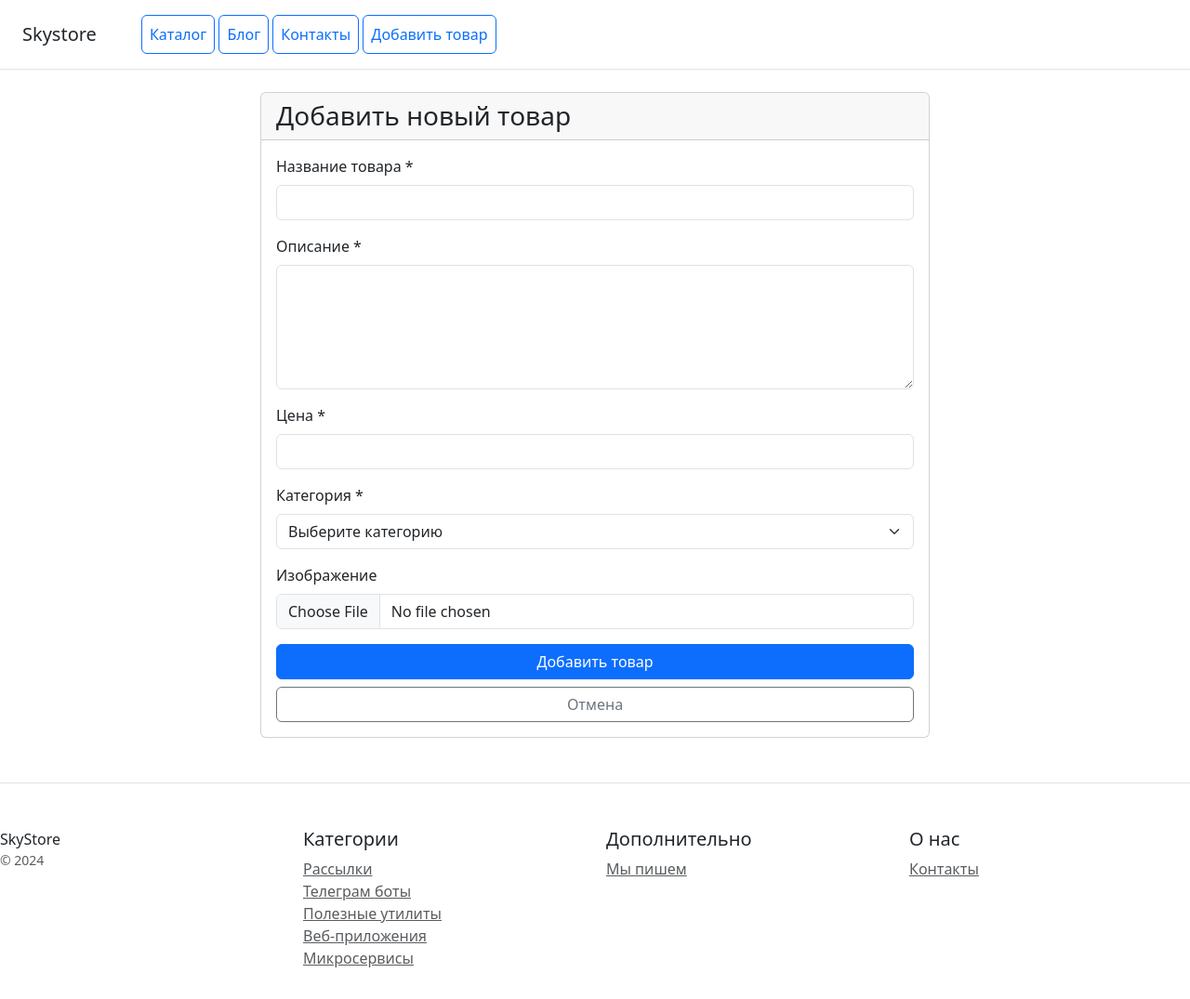
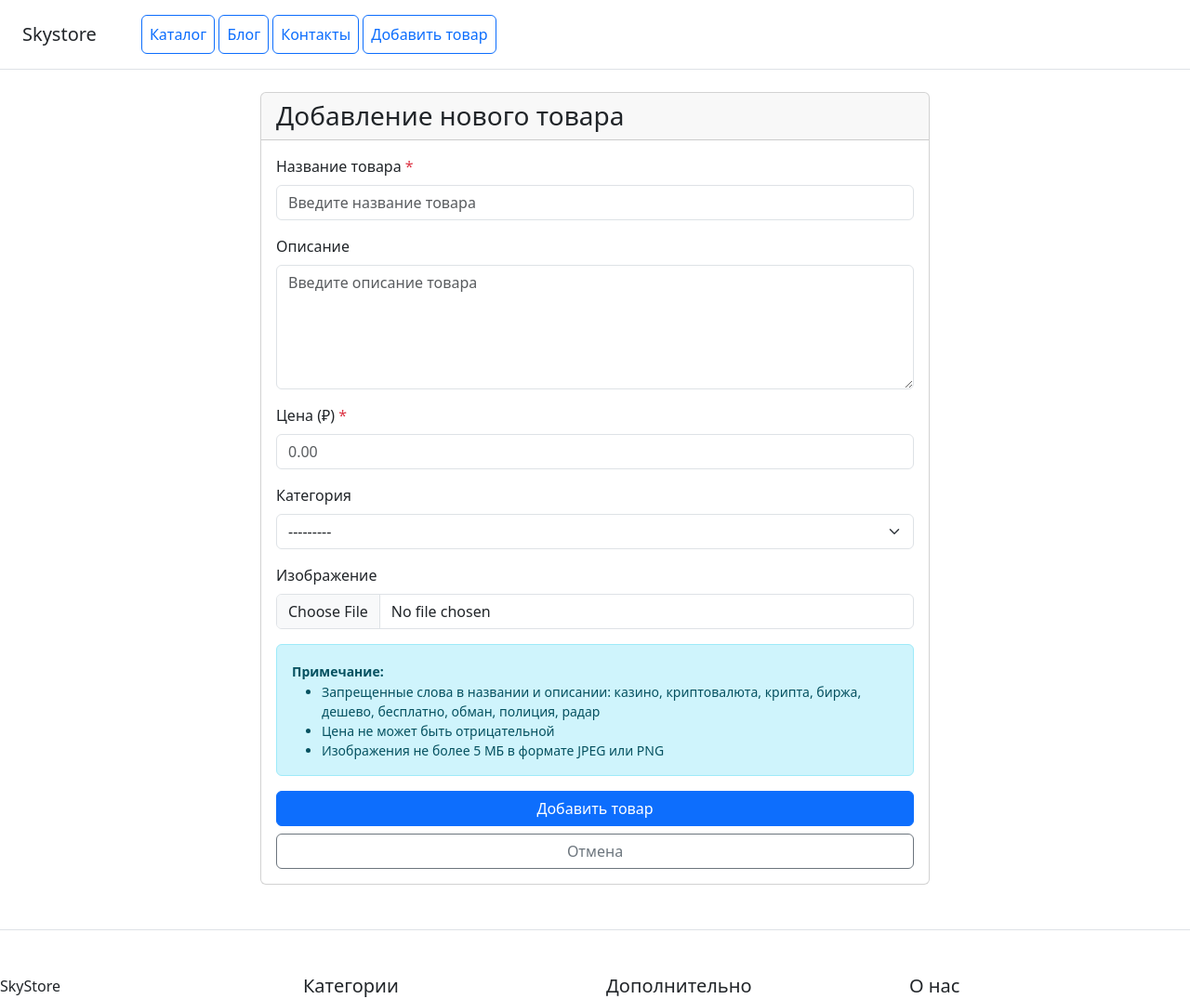
Before and after one commit to Olderman83/Inter_Market, a Django app: page /product/add/ in a window 1280 px wide. Shown: the top 1075 px of the page at 93% size. Before the commit the page ends 1041 px from the top, so only its background shows below. Run offline with Django 5.2, Linux system fonts and the light colour scheme; data comes from the database, SQL or seed files in the repository.

Commit message:
NEW_Dajango11

```diff
--- /dev/null
+++ b/catalog/forms.py
@@ -0,0 +1,156 @@
+from django import forms
+from django.core.exceptions import ValidationError
+from django.core.files.images import get_image_dimensions
+from .models import Product
+
+# Запрещенные слова (вынесены в константу)
+FORBIDDEN_WORDS = ['казино', 'криптовалюта', 'крипта', 'биржа',
+                   'дешево', 'бесплатно', 'обман', 'полиция', 'радар']
+
+
+class ProductForm(forms.ModelForm):
+    """Форма для создания и редактирования продукта с валидацией"""
+
+    class Meta:
+        model = Product
+        fields = ['name', 'description', 'price', 'category', 'image']
+        labels = {
+            'name': 'Название товара',
+            'description': 'Описание',
+            'price': 'Цена (₽)',
+            'category': 'Категория',
+            'image': 'Изображение',
+        }
+        widgets = {
+            'name': forms.TextInput(attrs={
+                'class': 'form-control',
+                'placeholder': 'Введите название товара'
+            }),
+            'description': forms.Textarea(attrs={
+                'class': 'form-control',
+                'rows': 5,
+                'placeholder': 'Введите описание товара'
+            }),
+            'price': forms.NumberInput(attrs={
+                'class': 'form-control',
+                'placeholder': '0.00',
+                'step': '0.01',
+                'min': '0'
+            }),
+            'category': forms.Select(attrs={
+                'class': 'form-select'
+            }),
+            'image': forms.ClearableFileInput(attrs={
+                'class': 'form-control',
+                'accept': 'image/jpeg,image/png'
+            }),
+        }
+
+    def __init__(self, *args, **kwargs):
+        """Добавляем стилизацию для всех полей (Задание 3)"""
+        super().__init__(*args, **kwargs)
+
+        # Добавляем классы Bootstrap ко всем полям, которые еще не имеют своих классов
+        for field_name, field in self.fields.items():
+            if field_name not in ['category']:  # у category уже есть класс form-select
+                if 'class' in field.widget.attrs:
+                    field.widget.attrs['class'] += ' form-control'
+                else:
+                    field.widget.attrs['class'] = 'form-control'
+
+            # Добавляем валидацию для всех полей
+            if field.required:
+                field.widget.attrs['required'] = 'required'
+
+    def clean_name(self):
+        """Валидация названия продукта на запрещенные слова (Задание 1)"""
+        name = self.cleaned_data.get('name', '')
+        name_lower = name.lower()
+
+        for forbidden_word in FORBIDDEN_WORDS:
+            if forbidden_word in name_lower:
+                raise ValidationError(
+                    f'Название содержит запрещенное слово "{forbidden_word}". '
+                    f'Пожалуйста, удалите его из названия.'
+                )
+
+        return name
+
+    def clean_description(self):
+        """Валидация описания продукта на запрещенные слова (Задание 1)"""
+        description = self.cleaned_data.get('description', '')
+        description_lower = description.lower()
+
+        found_words = []
+        for forbidden_word in FORBIDDEN_WORDS:
+            if forbidden_word in description_lower:
+                found_words.append(forbidden_word)
+
+        if found_words:
+            raise ValidationError(
+                f'Описание содержит запрещенные слова: {", ".join(found_words)}. '
+                f'Пожалуйста, удалите их из описания.'
+            )
+
+        return description
+
+    def clean_price(self):
+        """Валидация цены (не может быть отрицательной) (Задание 2)"""
+        price = self.cleaned_data.get('price')
+
+        if price is None:
+            raise ValidationError('Цена не может быть пустой.')
+
+        if price < 0:
+            raise ValidationError('Цена не может быть отрицательной. Пожалуйста, введите корректную цену.')
+
+        if price == 0:
+            raise ValidationError(
+                'Цена не может быть равна нулю. Если товар бесплатный, укажите символическую цену 1 ₽.')
+
+        if price > 1_000_000:
+            raise ValidationError(
+                'Цена не может превышать 1 000 000 ₽. Для очень дорогих товаров свяжитесь с администратором.')
+
+        return price
+
+    def clean_image(self):
+        """Валидация изображения (формат и размер) (Дополнительное задание)"""
+        image = self.cleaned_data.get('image')
+
+        if not image:
+            return image
+
+        # Проверка размера файла (максимум 5 МБ)
+        if image.size > 5 * 1024 * 1024:
+            raise ValidationError(
+                f'Размер изображения не может превышать 5 МБ. '
+                f'Ваш файл: {image.size / (1024 * 1024):.2f} МБ'
+            )
+
+        # Проверка формата файла
+        valid_extensions = ['image/jpeg', 'image/jpg', 'image/png']
+        if image.content_type not in valid_extensions:
+            raise ValidationError(
+                'Поддерживаются только форматы изображений: JPEG, JPG, PNG. '
+                f'Ваш формат: {image.content_type}'
+            )
+
+        # Проверка разрешения изображения (опционально)
+        try:
+            width, height = get_image_dimensions(image)
+            if width < 100 or height < 100:
+                raise ValidationError(
+                    f'Минимальное разрешение изображения: 100x100 пикселей. '
+                    f'Ваше изображение: {width}x{height} пикселей'
+                )
+            if width > 4000 or height > 4000:
+                raise ValidationError(
+                    f'Максимальное разрешение изображения: 4000x4000 пикселей. '
+                    f'Ваше изображение: {width}x{height} пикселей'
+                )
+        except Exception:
+            # Если не удалось определить размеры, пропускаем эту проверку
+            pass
+
+        return image
--- a/catalog/templates/catalog/add_product.html
+++ b/catalog/templates/catalog/add_product.html
@@ -1,6 +1,6 @@
 {% extends 'base.html' %}
 
-{% block title %}Добавление товара{% endblock %}
+{% block title %}{% if is_update %}Редактирование{% else %}Добавление{% endif %} товара{% endblock %}
 
 {% block content %}
 <div class="container mt-4">
@@ -8,44 +8,66 @@
         <div class="col-md-8">
             <div class="card">
                 <div class="card-header">
-                    <h3 class="mb-0">Добавить новый товар</h3>
+                    <h3 class="mb-0">
+                        {% if is_update %}
+                            Редактирование товара
+                        {% else %}
+                            Добавление нового товара
+                        {% endif %}
+                    </h3>
                 </div>
                 <div class="card-body">
+                    {% if form.non_field_errors %}
+                        <div class="alert alert-danger">
+                            {% for error in form.non_field_errors %}
+                                {{ error }}
+                            {% endfor %}
+                        </div>
+                    {% endif %}
+
                     <form method="post" enctype="multipart/form-data">
                         {% csrf_token %}
 
+                        {% for field in form %}
                         <div class="mb-3">
-                            <label for="name" class="form-label">Название товара *</label>
-                            <input type="text" class="form-control" id="name" name="name" required>
+                            <label for="{{ field.id_for_label }}" class="form-label">
+                                {{ field.label }}
+                                {% if field.field.required %}
+                                    <span class="text-danger">*</span>
+                                {% endif %}
+                            </label>
+
+                            {{ field }}
+
+                            {% if field.help_text %}
+                                <div class="form-text">{{ field.help_text }}</div>
+                            {% endif %}
+
+                            {% if field.errors %}
+                                <div class="alert alert-danger mt-2">
+                                    {% for error in field.errors %}
+                                        {{ error }}
+                                    {% endfor %}
+                                </div>
+                            {% endif %}
                         </div>
+                        {% endfor %}
 
-                        <div class="mb-3">
-                            <label for="description" class="form-label">Описание *</label>
-                            <textarea class="form-control" id="description" name="description" rows="5" required></textarea>
-                        </div>
-
-                        <div class="mb-3">
-                            <label for="price" class="form-label">Цена *</label>
-                            <input type="number" step="0.01" class="form-control" id="price" name="price" required>
-                        </div>
-
-                        <div class="mb-3">
-                            <label for="category" class="form-label">Категория *</label>
-                            <select class="form-select" id="category" name="category" required>
-                                <option value="">Выберите категорию</option>
-                                {% for category in categories %}
-                                <option value="{{ category.id }}">{{ category.name }}</option>
-                                {% endfor %}
-                            </select>
-                        </div>
-
-                        <div class="mb-3">
-                            <label for="image" class="form-label">Изображение</label>
-                            <input type="file" class="form-control" id="image" name="image" accept="image/*">
+                        <div class="alert alert-info">
+                            <small>
+                                <strong>Примечание:</strong>
+                                <ul class="mb-0">
+                                    <li>Запрещенные слова в названии и описании: казино, криптовалюта, крипта, биржа, дешево, бесплатно, обман, полиция, радар</li>
+                                    <li>Цена не может быть отрицательной</li>
+                                    <li>Изображения не более 5 МБ в формате JPEG или PNG</li>
+                                </ul>
+                            </small>
                         </div>
 
                         <div class="d-grid gap-2">
-                            <button type="submit" class="btn btn-primary">Добавить товар</button>
+                            <button type="submit" class="btn btn-primary">
+                                {% if is_update %}Сохранить изменения{% else %}Добавить товар{% endif %}
+                            </button>
                             <a href="{% url 'catalog:home' %}" class="btn btn-outline-secondary">Отмена</a>
                         </div>
                     </form>
--- a/catalog/views.py
+++ b/catalog/views.py
@@ -7,6 +7,7 @@ from django.views.generic import ListView, DetailView, CreateView, UpdateView, D
 from django.urls import reverse_lazy, reverse
 from django.contrib.auth.mixins import LoginRequiredMixin
 from .models import Product, Category, Contact
+from .forms import ProductForm
 
 
 class HomeListView(ListView):
@@ -70,7 +71,7 @@ class ProductCreateView(CreateView):
     """Контроллер для добавления нового товара"""
     model = Product
     template_name = 'catalog/add_product.html'
-    fields = ['name', 'description', 'price', 'category', 'image']
+    form_class = ProductForm
     success_url = reverse_lazy('catalog:home')
 
     def form_valid(self, form):
@@ -79,7 +80,9 @@ class ProductCreateView(CreateView):
         return response
 
     def form_invalid(self, form):
-        messages.error(self.request, 'Пожалуйста, исправьте ошибки в форме.')
+        for field, errors in form.errors.items():
+            for error in errors:
+                messages.error(self.request, f'Ошибка в поле "{field}": {error}')
         return super().form_invalid(form)
 
     def get_context_data(self, **kwargs):
@@ -92,7 +95,7 @@ class ProductUpdateView(UpdateView):
     """Контроллер для редактирования товара"""
     model = Product
     template_name = 'catalog/add_product.html'
-    fields = ['name', 'description', 'price', 'category', 'image']
+    form_class = ProductForm
 
     def get_success_url(self):
         return reverse('catalog:product_detail', kwargs={'pk': self.object.pk})
@@ -101,6 +104,13 @@ class ProductUpdateView(UpdateView):
         response = super().form_valid(form)
         messages.success(self.request, f'Товар "{form.instance.name}" успешно обновлен!')
         return response
+
+    def form_invalid(self, form):
+        # Выводим все ошибки формы
+        for field, errors in form.errors.items():
+            for error in errors:
+                messages.error(self.request, f'Ошибка в поле "{field}": {error}')
+        return super().form_invalid(form)
 
     def get_context_data(self, **kwargs):
         context = super().get_context_data(**kwargs)
--- a/config/settings.py
+++ b/config/settings.py
@@ -131,3 +131,5 @@ EMAIL_USE_TLS = True
 EMAIL_HOST_USER = 'your-email@gmail.com'  # замените на ваш email
 EMAIL_HOST_PASSWORD = 'your-app-password'  # замените на пароль
 DEFAULT_FROM_EMAIL = EMAIL_HOST_USER
+
+load_dotenv()
```
